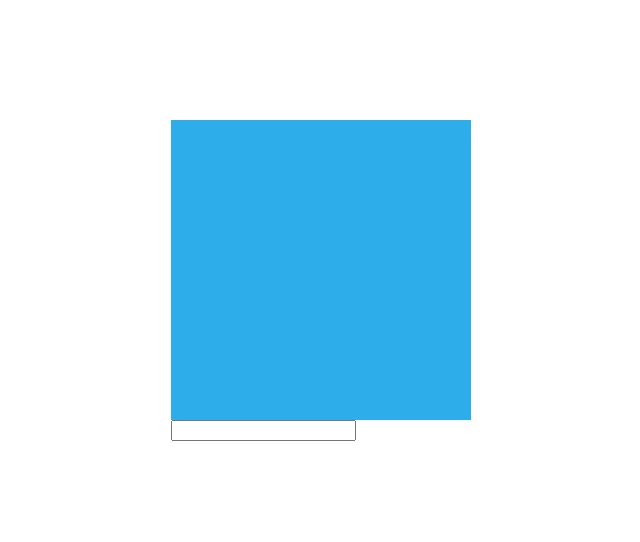
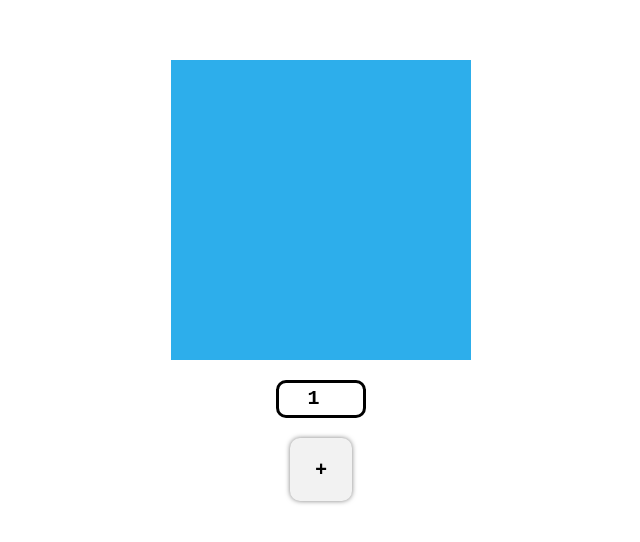
Before and after one commit to GUGOFO/Estudos-React, a React (Vite) app: page / in a window 1280 px wide. Shown: the part 120-662 px from the top of the page, without its empty margins (319-959 px from the left). Built offline with nearby package versions, Linux system fonts and the light colour scheme.

Commit message:
Adicionar botoes

```diff
--- a/src/jsx/_Projetos/ColunasInversamenteProporcionais/ColunasInversamenteProporcionais.jsx
+++ b/src/jsx/_Projetos/ColunasInversamenteProporcionais/ColunasInversamenteProporcionais.jsx
@@ -4,13 +4,22 @@ import Styles from "./ColunasInversamenteProporcionais.module.css";
 function ColunasInversamenteProporcionais(){
 
     const [colunas, setColunas] = useState([]);
+    const [novoValor, setNovoValor] = useState(1);
+
+    function atualizarValor(e){
+        const valorAtualizado = e.target.value;
+        if(valorAtualizado > 0){
+            setNovoValor(n => n = valorAtualizado);
+            console.log(valorAtualizado)
+        }
+    }
 
     function soma(total, elemento){
         return total + elemento;
     }
 
     return(
-        <div >
+        <div className={Styles.tudo}>
             <div className={Styles.divColunas}>
                 {colunas.map((coluna, id) => { return <div className={Styles.coluna}
                                                         key={id}
@@ -18,7 +27,8 @@ function ColunasInversamenteProporcionais(){
                 </div> })}
 
             </div>
-            <input type="number" />
+            <input type="number" id={Styles.input} min={1} value={novoValor} onChange={(e) => atualizarValor(e)}/>
+            <button id={Styles.btn}>+</button>
         </div>
     )
 
--- a/src/jsx/_Projetos/ColunasInversamenteProporcionais/ColunasInversamenteProporcionais.module.css
+++ b/src/jsx/_Projetos/ColunasInversamenteProporcionais/ColunasInversamenteProporcionais.module.css
@@ -1,6 +1,14 @@
 body{
     height: 100vh;
     margin: 0;
+}
+
+.tudo{
+    display: flex;
+    justify-content: center;
+    align-items: center;
+    flex-direction: column;
+    gap: 20px;
 }
 
 .divColunas{
@@ -17,3 +25,33 @@ body{
     height: var(--altura, 0px);
     width:100%;
 }
+
+#input{
+    height: 30px;
+    width: 80px;
+    text-align: center;
+    font-weight: bold;
+    font-family: monospace;
+    font-size: 20px;
+    border: 3px black solid;
+    border-radius: 10px;
+}
+
+#btn{
+    padding: 20px 25px;
+    border-radius: 10px;
+    border: none;
+    box-shadow: 0px 0px 5px rgba(0, 0, 0, 0.5);
+    font-weight: bold;
+    font-size: 20px;
+    cursor: pointer;
+    background-color: hsl(0, 0%, 95%);
+}
+
+#btn:hover{
+    background-color: hsl(0, 0%, 90%);
+}
+
+#btn:active{
+    background-color: hsl(0, 0%, 85%);
+}
```
